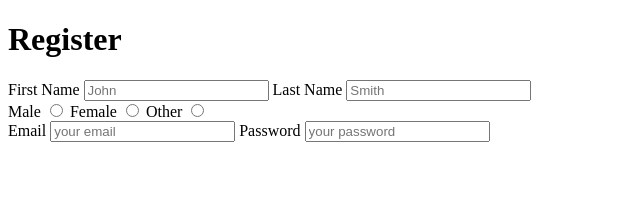
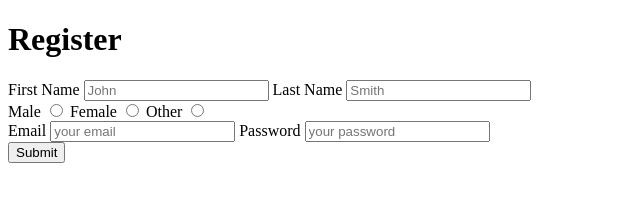
Before and after one commit to JDFD-CodeMonk/html5--Form-HTML-Assignment, a plain HTML site: page index.html in a window 1280 px wide. Shown: the whole page, without its empty margins (0-640 px from the left). Drawn offline with Linux system fonts and the light colour scheme.

Commit message:
Add a button to submit user inputs

```diff
--- a/index.html
+++ b/index.html
@@ -9,7 +9,7 @@
 <body>
   <main>
       <h1>Register</h1>
-
+      <form>
         <!-- create textbox and label for first and last name with validation and placeholder -->
         <label for="first_name">First Name</label>
         <input type="text" name="first_name" id="txtFirstName" placeholder="John" required>
@@ -33,6 +33,10 @@
 
         <label for="txtPassword">Password</label>
         <input type="password" name="password" id="txtPassword" placeholder="your password" required><br>
+
+        <!-- add a button to submit user inputs -->
+        <input type="submit" value="Submit">
+      </form>
   </main>
 </body>
 </html>
```
Lines whose indentation alone changed are shown as unchanged.
